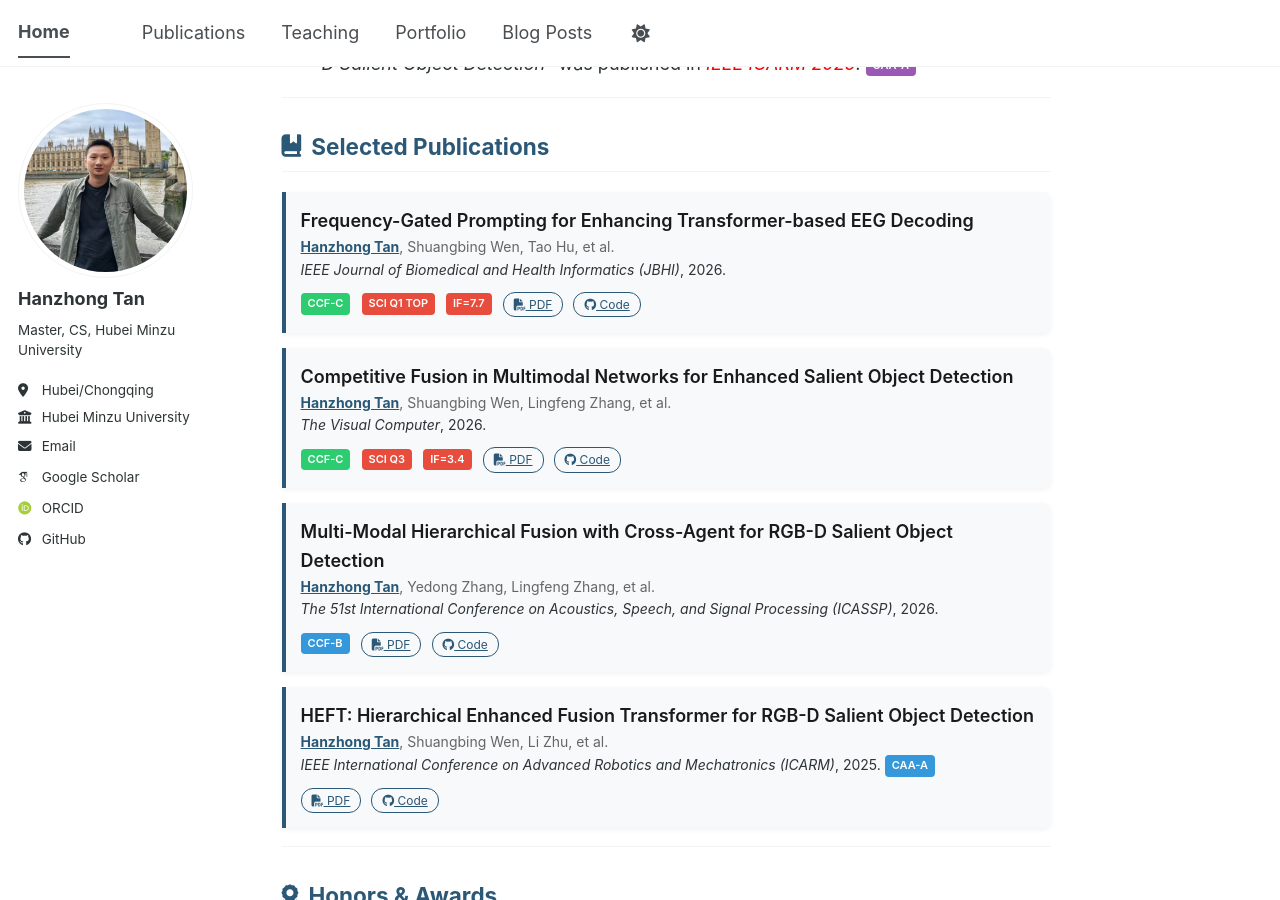
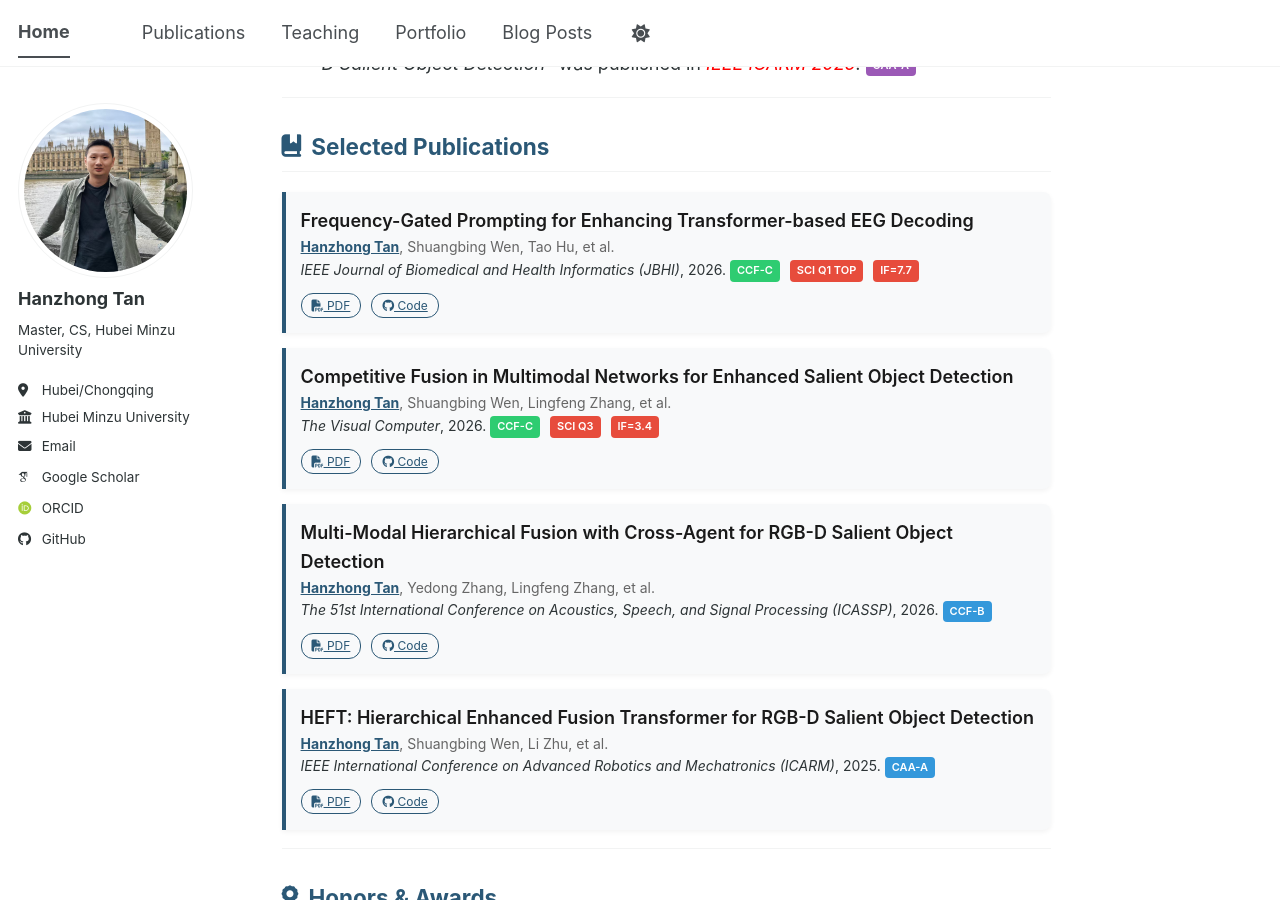
Before and after one commit to liangjiaxiaoqi/liangjiaxiaoqi.github.io, a Jekyll site: the page built from _pages/about.md, in a window 1280 px wide and 900 px high, scrolled down 834 px. Built offline with Jekyll 4.4.1, drawn with Linux system fonts in a browser that asks for light colours; some web fonts are replaced; a script bundle is joined from its source files by our own code; library files that are not in the unit come from our copies; a style sheet for code colours, icons or effects is not loaded.

Commit message:
Update about.md

```diff
--- a/_pages/about.md
+++ b/_pages/about.md
@@ -186,11 +186,8 @@ Currently, my research interests focus on **Computer Vision**, **Multi-modal Lea
 <div class="card-item">
   <div class="paper-title">Frequency-Gated Prompting for Enhancing Transformer-based EEG Decoding</div>
   <div class="paper-authors"><span class="me">Hanzhong Tan</span>, Shuangbing Wen, Tao Hu, et al.</div>
-  <div class="journal-conf"><em>IEEE Journal of Biomedical and Health Informatics (JBHI)</em>, 2026.</div>
+  <div class="journal-conf"><em>IEEE Journal of Biomedical and Health Informatics (JBHI)</em>, 2026. <span class="badge badge-green">CCF-C</span> <span class="badge badge-red">SCI Q1 TOP</span> <span class="badge badge-red">IF=7.7</span></div>
   <div style="margin-top: 8px;">
-    <span class="badge badge-green">CCF-C</span>
-    <span class="badge badge-red">SCI Q1 TOP</span>
-    <span class="badge badge-red">IF=7.7</span>
     <a href="#" class="btn-link"><i class="fa-solid fa-file-pdf"></i> PDF</a>
     <a href="#" class="btn-link"><i class="fa-brands fa-github"></i> Code</a>
   </div>
@@ -199,11 +196,8 @@ Currently, my research interests focus on **Computer Vision**, **Multi-modal Lea
 <div class="card-item">
   <div class="paper-title">Competitive Fusion in Multimodal Networks for Enhanced Salient Object Detection</div>
   <div class="paper-authors"><span class="me">Hanzhong Tan</span>, Shuangbing Wen, Lingfeng Zhang, et al.</div>
-  <div class="journal-conf"><em>The Visual Computer</em>, 2026.</div>
+  <div class="journal-conf"><em>The Visual Computer</em>, 2026. <span class="badge badge-green">CCF-C</span> <span class="badge badge-red">SCI Q3</span> <span class="badge badge-red">IF=3.4</span></div>
   <div style="margin-top: 8px;">
-    <span class="badge badge-green">CCF-C</span>
-    <span class="badge badge-red">SCI Q3</span>
-    <span class="badge badge-red">IF=3.4</span>
     <a href="#" class="btn-link"><i class="fa-solid fa-file-pdf"></i> PDF</a>
     <a href="#" class="btn-link"><i class="fa-brands fa-github"></i> Code</a>
   </div>
@@ -212,9 +206,8 @@ Currently, my research interests focus on **Computer Vision**, **Multi-modal Lea
 <div class="card-item">
   <div class="paper-title">Multi-Modal Hierarchical Fusion with Cross-Agent for RGB-D Salient Object Detection</div>
   <div class="paper-authors"><span class="me">Hanzhong Tan</span>, Yedong Zhang, Lingfeng Zhang, et al.</div>
-  <div class="journal-conf"><em>The 51st International Conference on Acoustics, Speech, and Signal Processing (ICASSP)</em>, 2026.</div>
+  <div class="journal-conf"><em>The 51st International Conference on Acoustics, Speech, and Signal Processing (ICASSP)</em>, 2026. <span class="badge badge-blue">CCF-B</span></div>
   <div style="margin-top: 8px;">
-    <span class="badge badge-blue">CCF-B</span>
     <a href="#" class="btn-link"><i class="fa-solid fa-file-pdf"></i> PDF</a>
     <a href="#" class="btn-link"><i class="fa-brands fa-github"></i> Code</a>
   </div>
```
